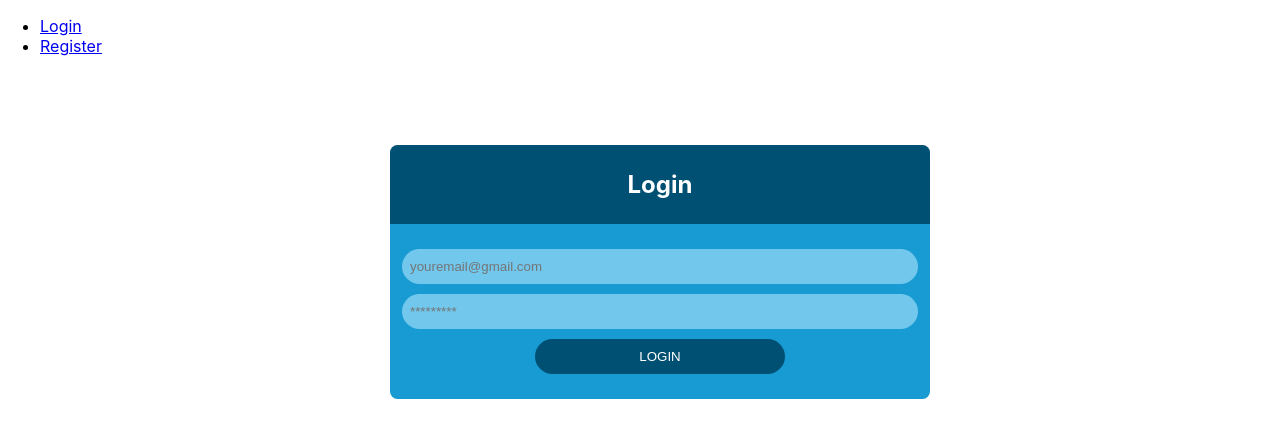
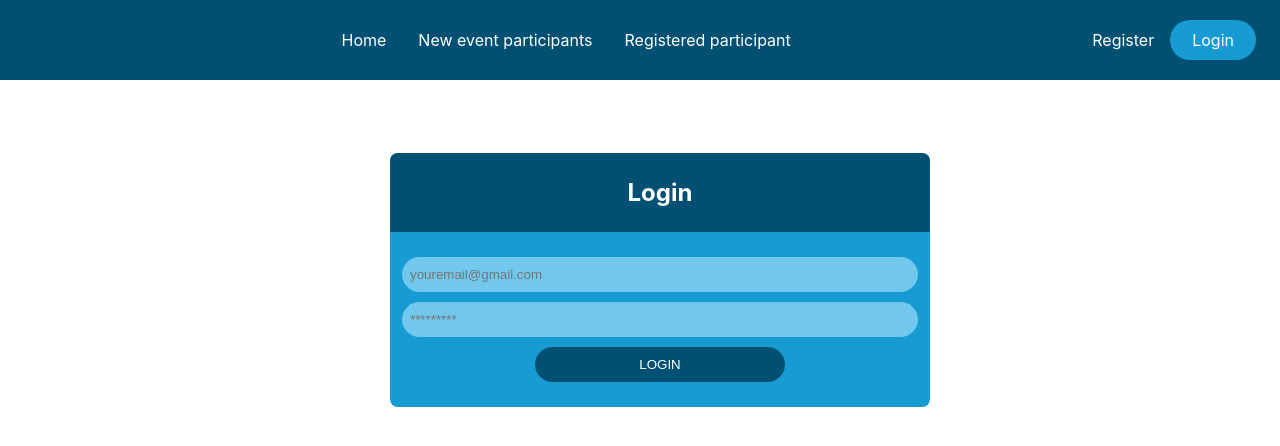
Before and after one commit to karolisst/Baigiamasis-projektas, a React (Create React App) app in the folder frontend/administration-app/: page /login in a window 1280 px wide. Shown: the top 446 px of the page. Built offline with nearby package versions, Linux system fonts and the light colour scheme.

Commit message:
NavBar update

```diff
--- a/frontend/administration-app/src/components/NavBar.jsx
+++ b/frontend/administration-app/src/components/NavBar.jsx
@@ -1,18 +1,29 @@
-import { Link } from "react-router-dom";
+import React from "react";
+import {
+  Nav,
+  NavLink,
+  NavMenu,
+  NavBtn,
+  NavBtnLink,
+} from "../styles/StyledNavBar";
 
 export const NavBar = () => {
   return (
-    <nav>
-      <>
-        <ul>
-          <li>
-            <Link to="/login">Login</Link>
-          </li>
-          <li>
-            <Link to="/register">Register</Link>
-          </li>
-        </ul>
-      </>
-    </nav>
+    <>
+      <Nav>
+        <NavLink to="/">
+          {/* <img src={require("../../images/logo.svg")} alt="logo" /> */}
+        </NavLink>
+        <NavMenu>
+          <NavLink to="/">Home</NavLink>
+          <NavLink to="/newparticipant">New event participants</NavLink>
+          <NavLink to="/registeredparticipant">Registered participant</NavLink>
+        </NavMenu>
+        <NavBtn>
+          <NavLink to="/register">Register</NavLink>
+          <NavBtnLink to="/login">Login</NavBtnLink>
+        </NavBtn>
+      </Nav>
+    </>
   );
 };
--- /dev/null
+++ b/frontend/administration-app/src/styles/StyledNavBar.js
@@ -0,0 +1,40 @@
+import { NavLink as Link } from "react-router-dom";
+import styled from "styled-components";
+
+export const Nav = styled.nav`
+  background: #005073;
+  height: 80px;
+  display: flex;
+  justify-content: space-between;
+`;
+
+export const NavLink = styled(Link)`
+  color: #fff;
+  display: flex;
+  align-items: center;
+  text-decoration: none;
+  padding: 0 1rem;
+  height: 100%;
+`;
+
+export const NavMenu = styled.div`
+  display: flex;
+  align-items: center;
+  margin-right: -24px;
+`;
+
+export const NavBtn = styled.nav`
+  display: flex;
+  align-items: center;
+  margin-right: 24px;
+`;
+
+export const NavBtnLink = styled(Link)`
+  border-radius: 20px;
+  background: #189ad3;
+  padding: 10px 22px;
+  color: #fff;
+  outline: none;
+  border: none;
+  text-decoration: none;
+`;
```
